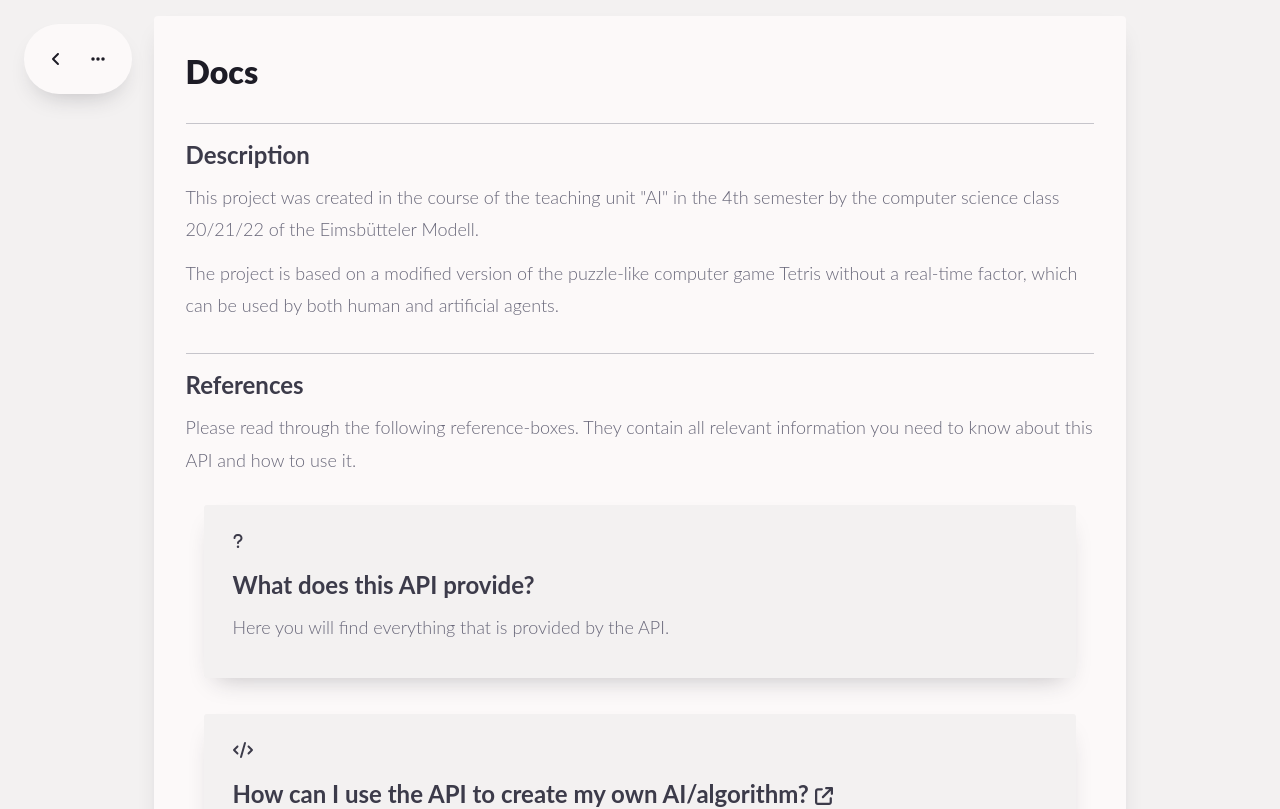
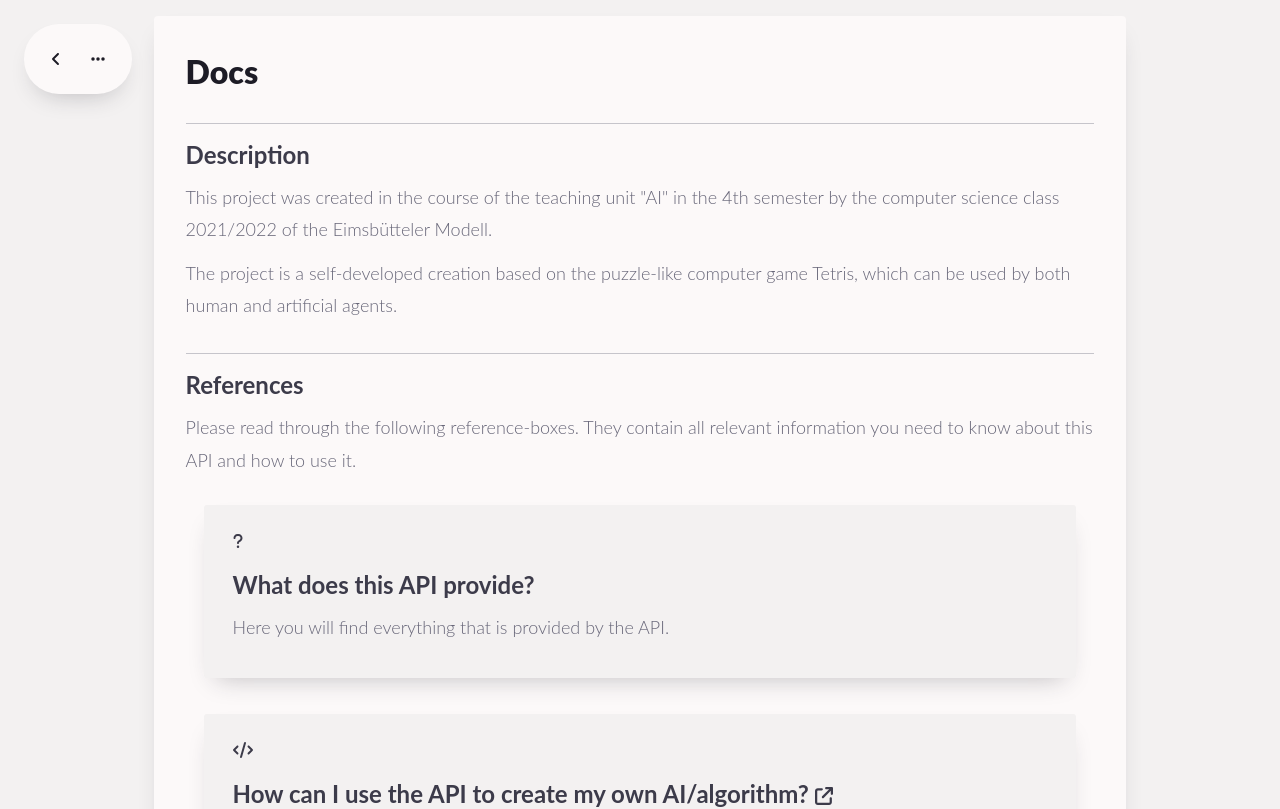
Before and after one commit to clk1006/teris, a Next.js app: page /docs in a window 1280 px wide. Shown: the top 809 px of the page. Built offline with nearby package versions, Linux system fonts and the light colour scheme.

Commit message:
improved intro

```diff
--- a/pages/docs/index.js
+++ b/pages/docs/index.js
@@ -70,9 +70,9 @@ export default function Docs() {
 
                         <h2>Description</h2>
                         <p>This project was created in the course of the teaching unit &#34;AI&#34; in the 4th semester
-                            by the computer science class 20/21/22 of the Eimsbütteler Modell.</p>
-                        <p>The project is based on a modified version of the puzzle-like computer game Tetris without a
-                            real-time factor, which can be used by both human and artificial agents. </p>
+                            by the computer science class 2021/2022 of the Eimsbütteler Modell.</p>
+                        <p>The project is a self-developed creation based on the puzzle-like computer game Tetris,
+                            which can be used by both human and artificial agents.</p>
 
                         <hr/>
 
```
